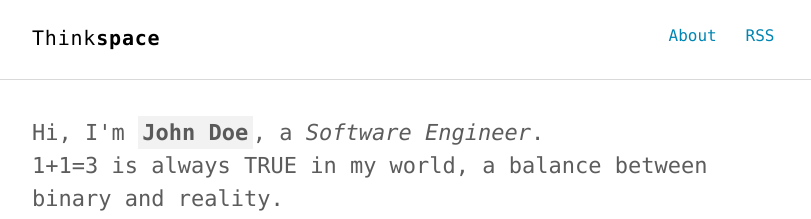
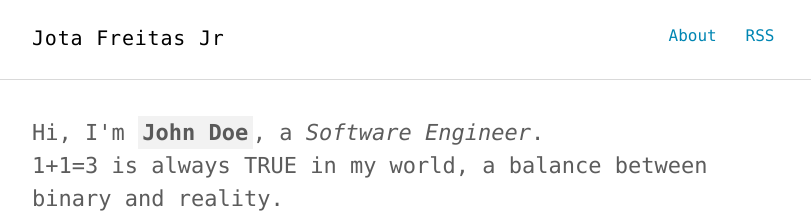
Before and after one commit to jotajr/jotajr.github.io, a Jekyll site: the page built from index.html, in a window 1280 px wide. Shown: the top 219 px of the page, without its empty margins (232-1043 px from the left). Built offline with Jekyll 4.4.1, drawn with Linux system fonts in a browser that asks for light colours; some of the changed lines change nothing that is shown.

Commit message:
Alterado configs

```diff
--- a/_config.yml
+++ b/_config.yml
@@ -1,8 +1,8 @@
 
 # SEO settings
-title: "Think"
-title2: "space" # default: ""
-description: "Just another minimalist Jekyll theme for technical writing."
+title: "Jota Freitas Jr"
+title2: "" # default: ""
+description: "Testing this theme"
 keywords: "Jekyll, theme, free, download, SEO, blog, web, minimalist, thinkspace"
 url: http://heiswayi.github.io/thinkspace # site url
 baseurl: "" # apply repo name if use it under gh-pages branch
@@ -34,16 +34,16 @@ author:
   bio      : "1+1=3 is always TRUE in my world, a balance between binary and reality."
   thumb    : /images/author.jpg
   email    : hnrird@gmail.com
-  url      : http://heiswayi.github.io
-  github   : http://github.com/heiswayi
-  twitter  : http://twitter.com/HeiswayiNrird
-  facebook : https://www.facebook.com/heiswayi.nrird
-  linkedin : http://linkedin.com/in/nrird
+  url      : http://jotajr.github.io
+  github   : http://github.com/jotajr
+  twitter  : http://twitter.com/jotajr
+  facebook : https://www.facebook.com/jotajr
+  linkedin : http://linkedin.com/in/jotafreitasjr
 
 # social settings
-og_locale: "en_US"
+og_locale: "pt-BR"
 twitter_card: "summary_large_image"
-twitter_site: "@HeiswayiNrird"
+twitter_site: "@jotajr"
 
 gems:
   - bourbon
```
